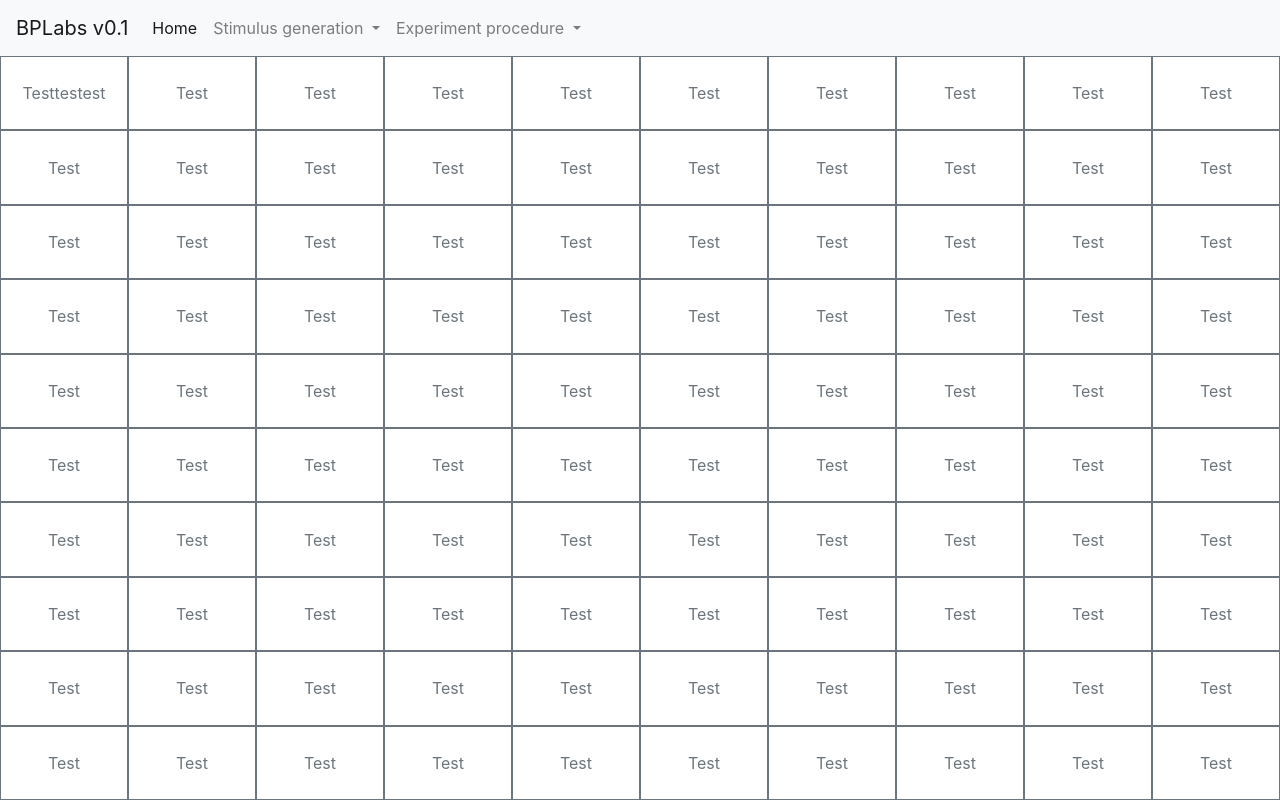
After one commit to Pezz89/BPLabs, a Flask app: page /matrix_test/run in a window 1280 px wide. The commit adds this page. Run offline with Flask 2, Linux system fonts and the light colour scheme; some libraries are stand-ins or nearby versions.

Commit message:
Implemented matrix grid GUI

```diff
--- a/app.py
+++ b/app.py
@@ -1,6 +1,6 @@
 import pathops
 import os
-from matrix_test.generate_matrix_stimulus import generateStimulus
+from matrix_test.generate_matrix_stimulus import generateAudioStimulus
 import time
 
 import config
@@ -22,7 +22,7 @@ def generate_matrix_stimulus(n_part, snr_len, snr_num, mat_dir, save_dir, socket
     sentDir = os.path.join(save_dir, "sentences")
     pathops.dir_must_exist(sentDir)
 
-    filenames = generateStimulus(mat_dir, sentDir, genLength, socketio=socketio)
+    filenames = generateAudioStimulus(mat_dir, sentDir, genLength, socketio=socketio)
     return filenames
 
 def generate_speech_shaped_noise(sentence_dir, save_dir, order=500):
--- a/server.py
+++ b/server.py
@@ -70,6 +70,14 @@ def homepage():
     except Exception as e:
         return str(e)
 
+
+@server.route('/matrix_test')
+def matrix_test():
+    return render_template("matrix_test_setup.html")
+
+@server.route('/matrix_test/run')
+def run_matrix_test():
+    return render_template("run_matrix_test.html")
 
 @server.route('/mat_dec_stim')
 def matDecStim():
--- a/templates/index.html
+++ b/templates/index.html
@@ -6,11 +6,37 @@
     <script src="http://code.highcharts.com/highcharts.js"></script>
     <script type="text/javascript" src = "/static/bootstrap.min.js"></script>
     <script type="text/javascript" src="//cdnjs.cloudflare.com/ajax/libs/socket.io/1.3.6/socket.io.min.js"></script>
+
+    <style>
+        .mat_grid > button {
+                display: block;
+                text-decoration: none;
+                text-align: center;
+                align-items: stretch;
+                border-radius: 0px;
+                vertical-align: middle;
+
+        }
+
+        .mat_grid {
+            display: grid;
+            justify-content: center;
+            align-content: center;
+            grid-template-columns: repeat(10, 1fr);
+            grid-template-rows: repeat(10, 1fr);
+            height: calc(100% - 56px);
+            /*
+            grid-gap: 20px;
+            gap: 20px;
+            */
+        }
+
+    </style>
 </head>
 
 <body class = "body">
     <nav id="main-nav" class="navbar navbar-expand-lg navbar-light bg-light">
-    <a class="navbar-brand" href="#">BPLabs v0.1</a>
+    <a class="navbar-brand" href="home">BPLabs v0.1</a>
     <button class="navbar-toggler" type="button" data-toggle="collapse" data-target="#navbarSupportedContent" aria-controls="navbarSupportedContent" aria-expanded="false" aria-label="Toggle navigation">
         <span class="navbar-toggler-icon"></span>
     </button>
@@ -18,7 +44,7 @@
         <div class="collapse navbar-collapse" id="navbarSupportedContent">
             <ul class="navbar-nav mr-auto">
             <li class="nav-item active">
-                <a class="nav-link" href="home">Home <span class="sr-only">(current)</span></a>
+                <a class="nav-link" href="home">Home<span class="sr-only">(current)</span></a>
             </li>
             <li class="nav-item dropdown">
                 <a class="nav-link dropdown-toggle" href="#" id="navbarDropdown" role="button" data-toggle="dropdown" aria-haspopup="true" aria-expanded="false">
@@ -37,6 +63,7 @@
                 <div class="dropdown-menu" aria-labelledby="navbarDropdown">
                 <a class="dropdown-item" href="#">PTA</a>
                 <a class="dropdown-item" href="#">Tympanometry</a>
+                <a class="dropdown-item" href="matrix_test">Matrix Test</a>
                 <a class="dropdown-item" href="#">EEG recording</a>
                 </div>
             </li>
--- /dev/null
+++ b/templates/run_matrix_test.html
@@ -0,0 +1,105 @@
+{% extends 'index.html' %}
+{% block content %}
+<div class="mat_grid">
+    <button type="button" href="#" class="Btn Btn-outline-secondary">Testtestest</button>
+    <button type="button" href="#" class="Btn Btn-outline-secondary">Test</button>
+    <button type="button" href="#" class="Btn Btn-outline-secondary">Test</button>
+    <button type="button" href="#" class="Btn Btn-outline-secondary">Test</button>
+    <button type="button" href="#" class="Btn Btn-outline-secondary">Test</button>
+    <button type="button" href="#" class="Btn Btn-outline-secondary">Test</button>
+    <button type="button" href="#" class="Btn Btn-outline-secondary">Test</button>
+    <button type="button" href="#" class="Btn Btn-outline-secondary">Test</button>
+    <button type="button" href="#" class="Btn Btn-outline-secondary">Test</button>
+    <button type="button" href="#" class="Btn Btn-outline-secondary">Test</button>
+    <button type="button" href="#" class="Btn Btn-outline-secondary">Test</button>
+    <button type="button" href="#" class="Btn Btn-outline-secondary">Test</button>
+    <button type="button" href="#" class="Btn Btn-outline-secondary">Test</button>
+    <button type="button" href="#" class="Btn Btn-outline-secondary">Test</button>
+    <button type="button" href="#" class="Btn Btn-outline-secondary">Test</button>
+    <button type="button" href="#" class="Btn Btn-outline-secondary">Test</button>
+    <button type="button" href="#" class="Btn Btn-outline-secondary">Test</button>
+    <button type="button" href="#" class="Btn Btn-outline-secondary">Test</button>
+    <button type="button" href="#" class="Btn Btn-outline-secondary">Test</button>
+    <button type="button" href="#" class="Btn Btn-outline-secondary">Test</button>
+    <button type="button" href="#" class="Btn Btn-outline-secondary">Test</button>
+    <button type="button" href="#" class="Btn Btn-outline-secondary">Test</button>
+    <button type="button" href="#" class="Btn Btn-outline-secondary">Test</button>
+    <button type="button" href="#" class="Btn Btn-outline-secondary">Test</button>
+    <button type="button" href="#" class="Btn Btn-outline-secondary">Test</button>
+    <button type="button" href="#" class="Btn Btn-outline-secondary">Test</button>
+    <button type="button" href="#" class="Btn Btn-outline-secondary">Test</button>
+    <button type="button" href="#" class="Btn Btn-outline-secondary">Test</button>
+    <button type="button" href="#" class="Btn Btn-outline-secondary">Test</button>
+    <button type="button" href="#" class="Btn Btn-outline-secondary">Test</button>
+    <button type="button" href="#" class="Btn Btn-outline-secondary">Test</button>
+    <button type="button" href="#" class="Btn Btn-outline-secondary">Test</button>
+    <button type="button" href="#" class="Btn Btn-outline-secondary">Test</button>
+    <button type="button" href="#" class="Btn Btn-outline-secondary">Test</button>
+    <button type="button" href="#" class="Btn Btn-outline-secondary">Test</button>
+    <button type="button" href="#" class="Btn Btn-outline-secondary">Test</button>
+    <button type="button" href="#" class="Btn Btn-outline-secondary">Test</button>
+    <button type="button" href="#" class="Btn Btn-outline-secondary">Test</button>
+    <button type="button" href="#" class="Btn Btn-outline-secondary">Test</button>
+    <button type="button" href="#" class="Btn Btn-outline-secondary">Test</button>
+    <button type="button" href="#" class="Btn Btn-outline-secondary">Test</button>
+    <button type="button" href="#" class="Btn Btn-outline-secondary">Test</button>
+    <button type="button" href="#" class="Btn Btn-outline-secondary">Test</button>
+    <button type="button" href="#" class="Btn Btn-outline-secondary">Test</button>
+    <button type="button" href="#" class="Btn Btn-outline-secondary">Test</button>
+    <button type="button" href="#" class="Btn Btn-outline-secondary">Test</button>
+    <button type="button" href="#" class="Btn Btn-outline-secondary">Test</button>
+    <button type="button" href="#" class="Btn Btn-outline-secondary">Test</button>
+    <button type="button" href="#" class="Btn Btn-outline-secondary">Test</button>
+    <button type="button" href="#" class="Btn Btn-outline-secondary">Test</button>
+    <button type="button" href="#" class="Btn Btn-outline-secondary">Test</button>
+    <button type="button" href="#" class="Btn Btn-outline-secondary">Test</button>
+    <button type="button" href="#" class="Btn Btn-outline-secondary">Test</button>
+    <button type="button" href="#" class="Btn Btn-outline-secondary">Test</button>
+    <button type="button" href="#" class="Btn Btn-outline-secondary">Test</button>
+    <button type="button" href="#" class="Btn Btn-outline-secondary">Test</button>
+    <button type="button" href="#" class="Btn Btn-outline-secondary">Test</button>
+    <button type="button" href="#" class="Btn Btn-outline-secondary">Test</button>
+    <button type="button" href="#" class="Btn Btn-outline-secondary">Test</button>
+    <button type="button" href="#" class="Btn Btn-outline-secondary">Test</button>
+    <button type="button" href="#" class="Btn Btn-outline-secondary">Test</button>
+    <button type="button" href="#" class="Btn Btn-outline-secondary">Test</button>
+    <button type="button" href="#" class="Btn Btn-outline-secondary">Test</button>
+    <button type="button" href="#" class="Btn Btn-outline-secondary">Test</button>
+    <button type="button" href="#" class="Btn Btn-outline-secondary">Test</button>
+    <button type="button" href="#" class="Btn Btn-outline-secondary">Test</button>
+    <button type="button" href="#" class="Btn Btn-outline-secondary">Test</button>
+    <button type="button" href="#" class="Btn Btn-outline-secondary">Test</button>
+    <button type="button" href="#" class="Btn Btn-outline-secondary">Test</button>
+    <button type="button" href="#" class="Btn Btn-outline-secondary">Test</button>
+    <button type="button" href="#" class="Btn Btn-outline-secondary">Test</button>
+    <button type="button" href="#" class="Btn Btn-outline-secondary">Test</button>
+    <button type="button" href="#" class="Btn Btn-outline-secondary">Test</button>
+    <button type="button" href="#" class="Btn Btn-outline-secondary">Test</button>
+    <button type="button" href="#" class="Btn Btn-outline-secondary">Test</button>
+    <button type="button" href="#" class="Btn Btn-outline-secondary">Test</button>
+    <button type="button" href="#" class="Btn Btn-outline-secondary">Test</button>
+    <button type="button" href="#" class="Btn Btn-outline-secondary">Test</button>
+    <button type="button" href="#" class="Btn Btn-outline-secondary">Test</button>
+    <button type="button" href="#" class="Btn Btn-outline-secondary">Test</button>
+    <button type="button" href="#" class="Btn Btn-outline-secondary">Test</button>
+    <button type="button" href="#" class="Btn Btn-outline-secondary">Test</button>
+    <button type="button" href="#" class="Btn Btn-outline-secondary">Test</button>
+    <button type="button" href="#" class="Btn Btn-outline-secondary">Test</button>
+    <button type="button" href="#" class="Btn Btn-outline-secondary">Test</button>
+    <button type="button" href="#" class="Btn Btn-outline-secondary">Test</button>
+    <button type="button" href="#" class="Btn Btn-outline-secondary">Test</button>
+    <button type="button" href="#" class="Btn Btn-outline-secondary">Test</button>
+    <button type="button" href="#" class="Btn Btn-outline-secondary">Test</button>
+    <button type="button" href="#" class="Btn Btn-outline-secondary">Test</button>
+    <button type="button" href="#" class="Btn Btn-outline-secondary">Test</button>
+    <button type="button" href="#" class="Btn Btn-outline-secondary">Test</button>
+    <button type="button" href="#" class="Btn Btn-outline-secondary">Test</button>
+    <button type="button" href="#" class="Btn Btn-outline-secondary">Test</button>
+    <button type="button" href="#" class="Btn Btn-outline-secondary">Test</button>
+    <button type="button" href="#" class="Btn Btn-outline-secondary">Test</button>
+    <button type="button" href="#" class="Btn Btn-outline-secondary">Test</button>
+    <button type="button" href="#" class="Btn Btn-outline-secondary">Test</button>
+    <button type="button" href="#" class="Btn Btn-outline-secondary">Test</button>
+    <button type="button" href="#" class="Btn Btn-outline-secondary">Test</button>
+</div>
+{% endblock %}
```
Also changed, not shown: matrix_test/generate_matrix_stimulus.py (+66 -6 lines), templates/matrix_test_setup.html (added, +52 -0 lines).
